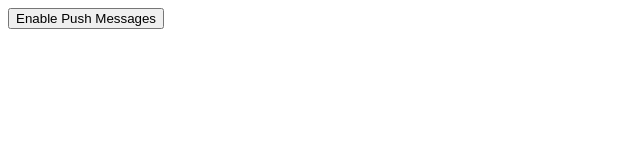
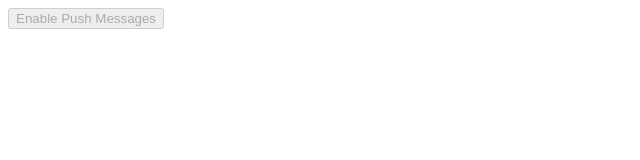
Before and after one commit to torbas/chrome-push, a plain HTML site: page index.html in a window 1280 px wide. Shown: the whole page, without its empty margins (0-640 px from the left). Drawn offline with Linux system fonts and the light colour scheme.

Commit message:
adjust disabled on button

```diff
--- a/index.html
+++ b/index.html
@@ -136,7 +136,7 @@
 			});
         </script>
 
-        <button class="js-push-button">
+        <button class="js-push-button" disabled>
 		  Enable Push Messages
 		</button>
     </body>
```
